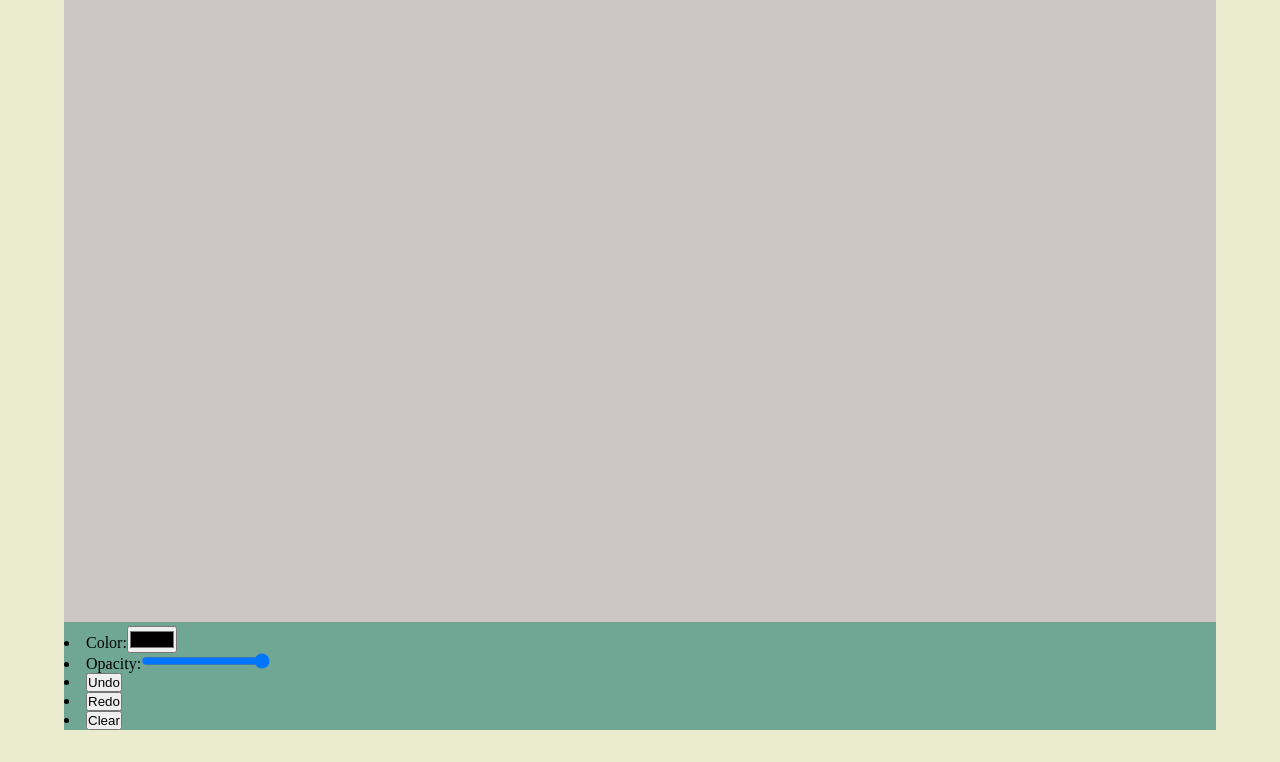
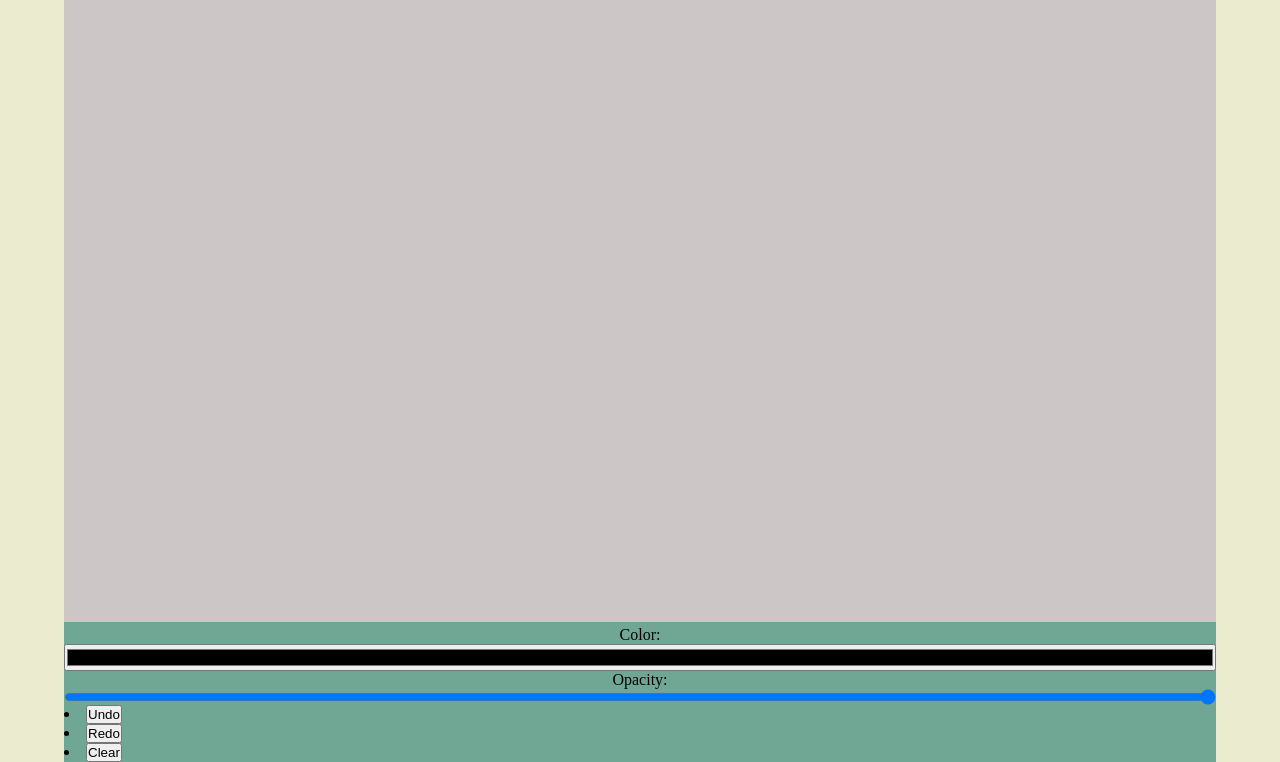
Before and after one commit to RPE8/odin-etch-a-sketch, a plain HTML site: page index.html in a window 1280 px wide. Shown: the part 58-820 px from the top of the page. Drawn offline with Linux system fonts and the light colour scheme.

Commit message:
Align Color's and Opacity's labels and buttons on different lines

```diff
--- a/index.html
+++ b/index.html
@@ -16,8 +16,12 @@
       <section id="draw-panel"><canvas></canvas></section>
       <section id="draw-tools">
         <menu>
-          <li><span>Color:</span><input type="color" /></li>
-          <li><span>Opacity:</span><input type="range" value="100" /></li>
+          <li class="labeled-input">
+            <span>Color:</span><input type="color" />
+          </li>
+          <li class="labeled-input">
+            <span>Opacity:</span><input type="range" value="100" />
+          </li>
           <li><button type="button">Undo</button></li>
           <li><button type="button">Redo</button></li>
           <li><button type="button">Clear</button></li>
--- a/style/style.css
+++ b/style/style.css
@@ -30,3 +30,14 @@ canvas {
   width: 90vw;
   background-color: rgb(204, 198, 198);
 }
+
+.labeled-input {
+  display: flex;
+  flex-direction: column;
+  align-items: center;
+}
+
+.labeled-input > input {
+  width: 100%;
+  /* text-align: center; */
+}
```
